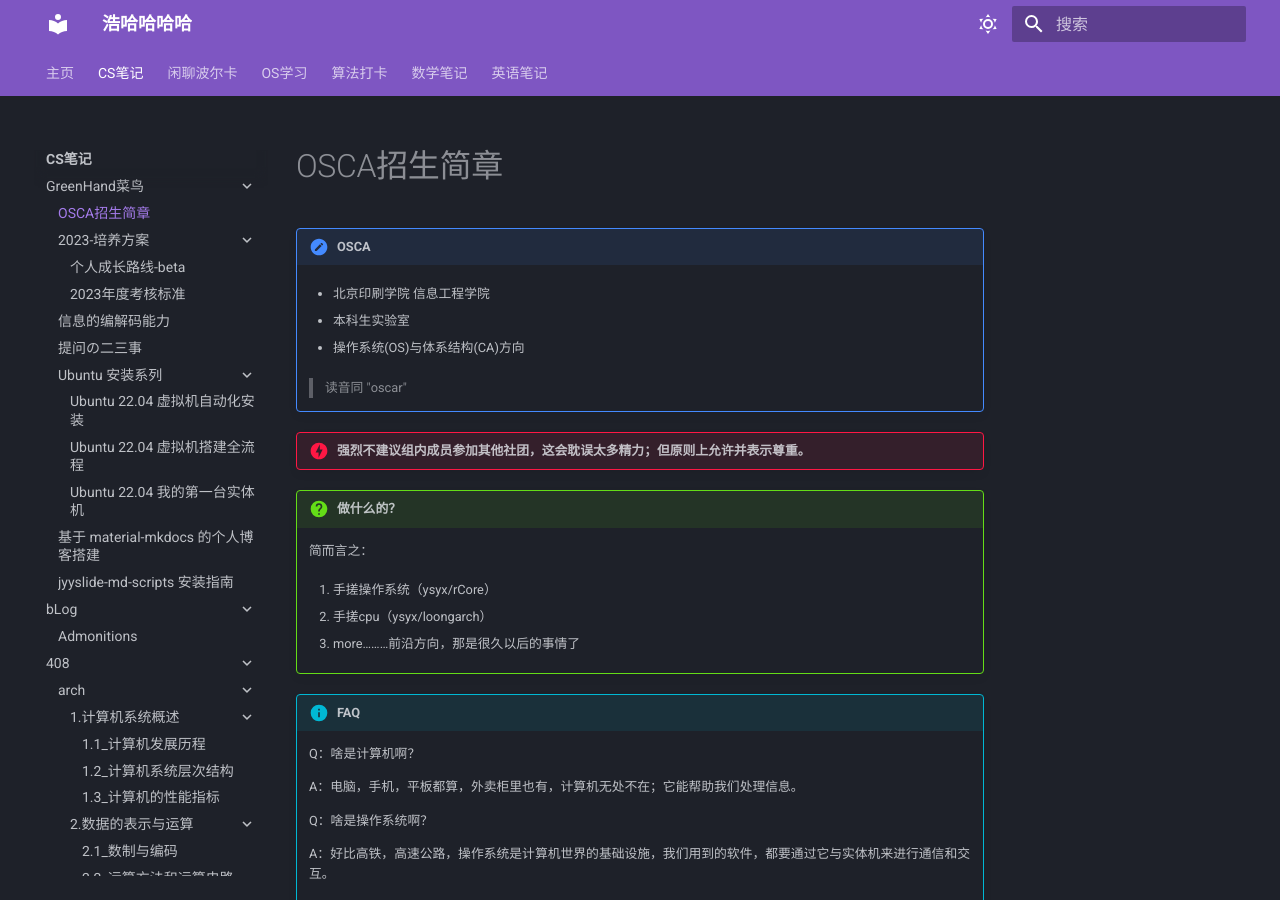
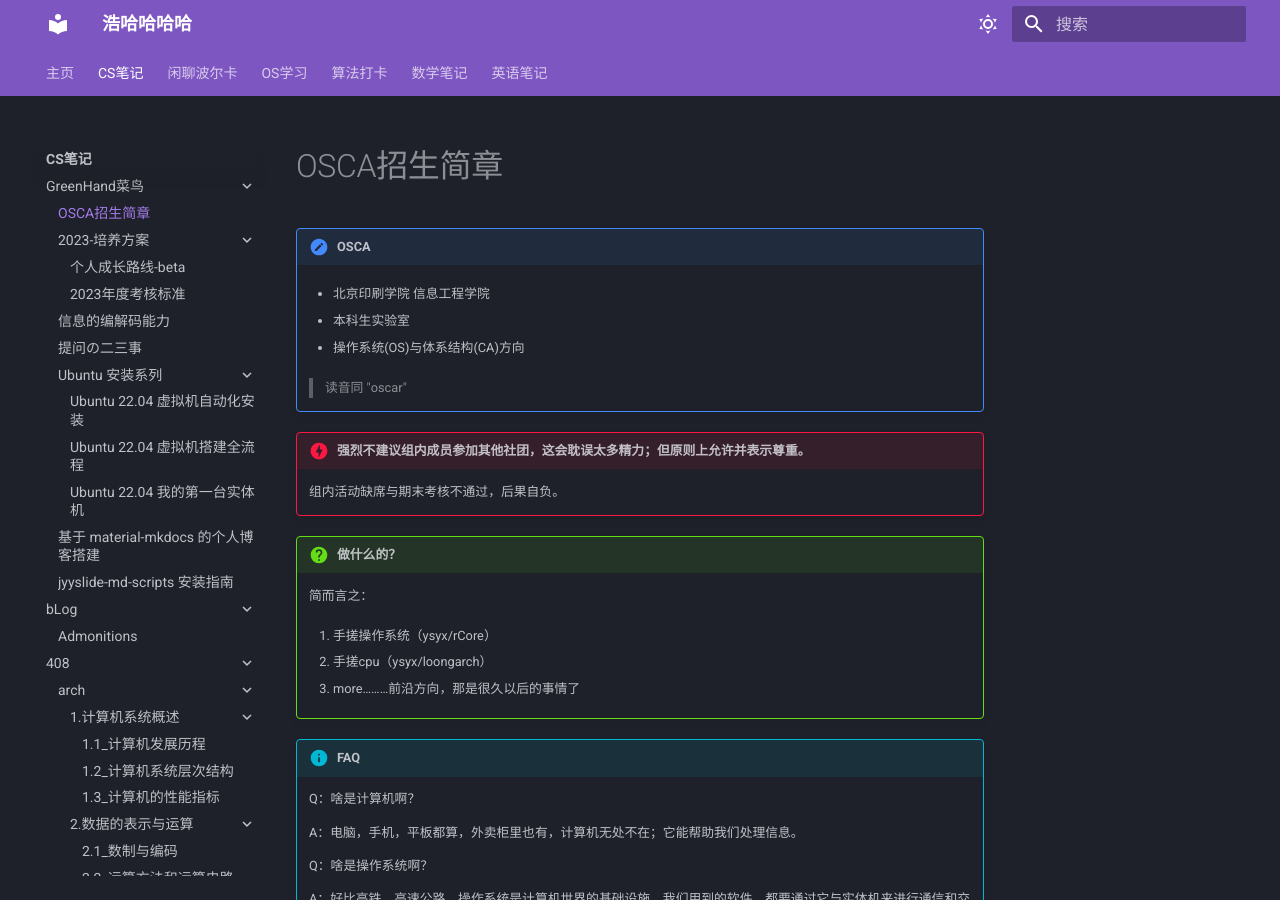
Before and after one commit to Haohahahaha/cs, an MkDocs documentation site: the page built from docs/greenhand/recruit/recruit.md, in a window 1280 px wide and 900 px high. Built offline with MkDocs 1.6.1 and Material for MkDocs 9.7.7, drawn with Linux system fonts in a browser that asks for light colours.

Commit message:
2023-12-13_07:55:01 update

```diff
--- a/docs/greenhand/recruit/recruit.md
+++ b/docs/greenhand/recruit/recruit.md
@@ -12,6 +12,8 @@
 
 
 !!! danger "强烈不建议组内成员参加其他社团，这会耽误太多精力；但原则上允许并表示尊重。"
+
+	组内活动缺席与期末考核不通过，后果自负。
 
 !!! question "做什么的？"
 
```
